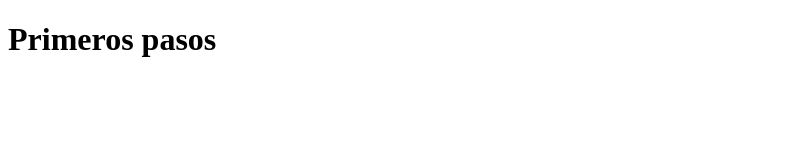
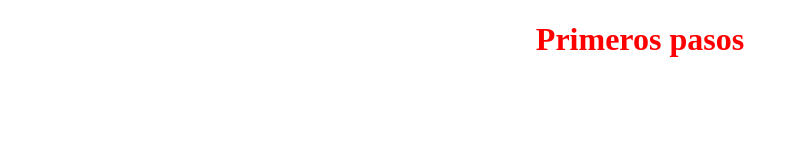
Before and after one commit to JoanZapata05/CSS, a plain HTML site: page index.html in a window 1280 px wide. Shown: the whole page, without its empty margins (0-799 px from the left). Drawn offline with Linux system fonts and the light colour scheme.

Commit message:
Explicacion de seleccion de contenido

```diff
--- a/index.html
+++ b/index.html
@@ -3,6 +3,7 @@
 <head>
     <meta charset="UTF-8">
     <meta name="viewport" content="width=device-width, initial-scale=1.0">
+    <link rel="stylesheet" href="src/css/styles.css">
     <title>Primero Pasos</title>
 </head>
 <body>
--- /dev/null
+++ b/src/css/styles.css
@@ -0,0 +1,4 @@
+h1{
+    text-align: center;
+    color: red;
+}
```
